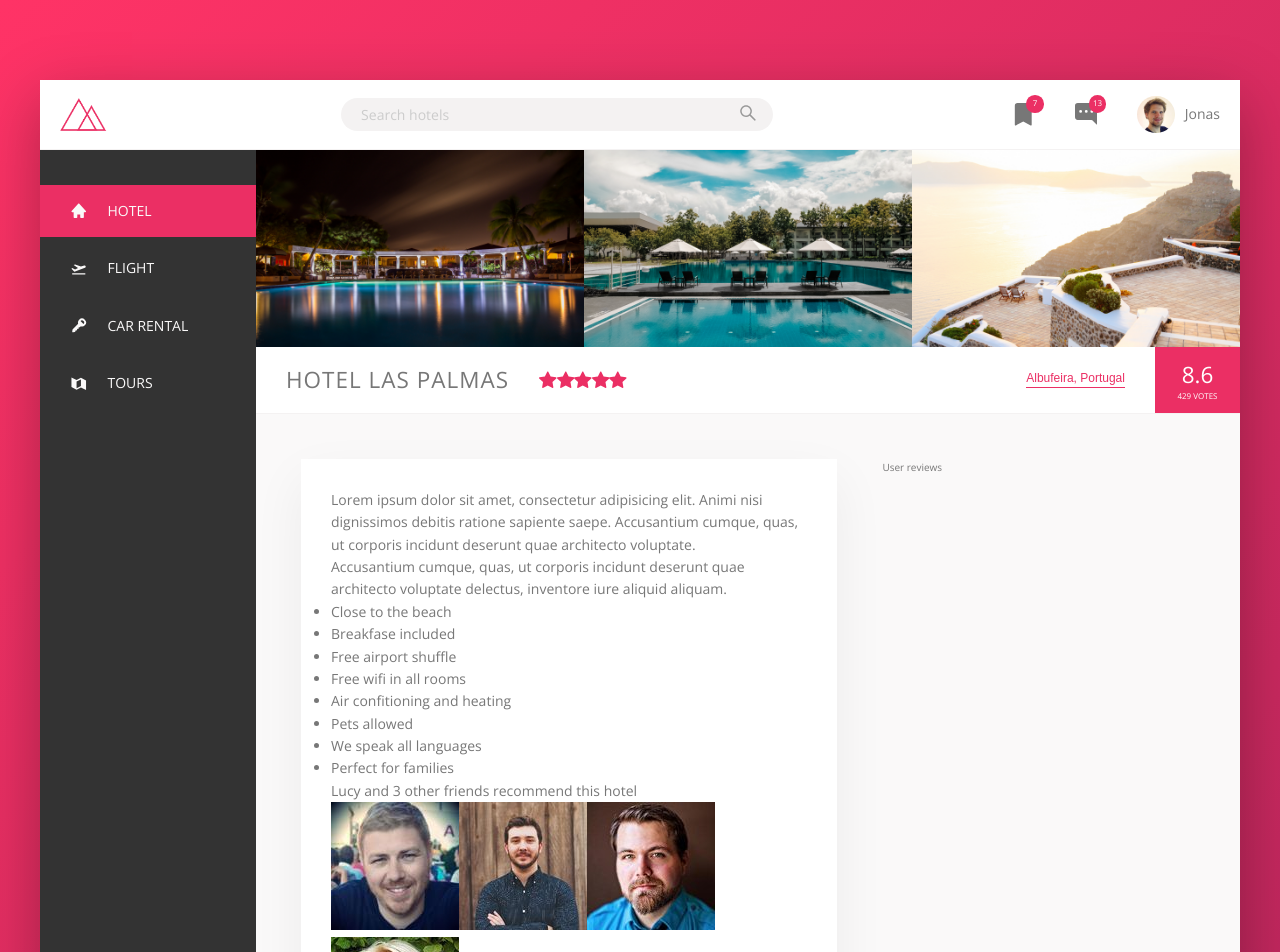
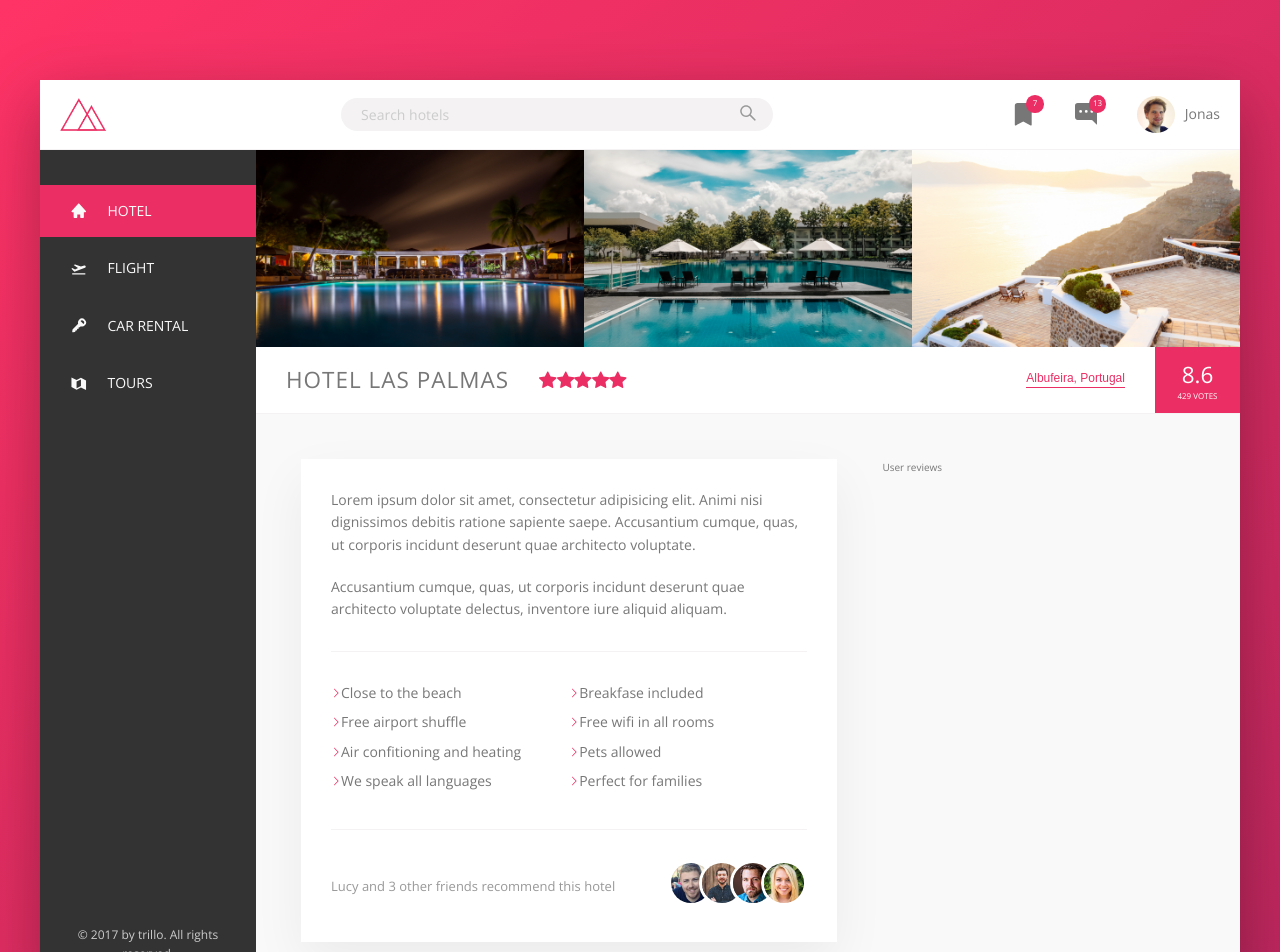
Before and after one commit to benwhite0820/trillo, a React (Vite) app: page / in a window 1280 px wide. Shown: the top 952 px of the page. Built offline with nearby package versions, Linux system fonts and the light colour scheme; some icons are missing.

Commit message:
building the description section - part 2

```diff
--- a/src/App.scss
+++ b/src/App.scss
@@ -14,3 +14,10 @@
   background-color: #fff;
   flex: 1;
 }
+
+.detail {
+  display: flex;
+  padding: 4.5rem;
+  background-color: var(--color-grey-light-1);
+  border-bottom: var(--line);
+}
--- a/src/App.tsx
+++ b/src/App.tsx
@@ -1,9 +1,10 @@
+import './App.scss';
 import Gallery from '@components/gallery/gallery.component';
-import './App.scss';
 import Header from '@components/header/header.component';
 import SideBar from '@components/side-bar/side-bar.component';
 import Overview from '@components/overview/overview.component';
-import Detail from '@components/detail/detail.component';
+import Description from '@components/description/description.component';
+import UserReviews from '@components/user-reviews/user-reviews.component';
 
 function App() {
   return (
@@ -15,7 +16,10 @@ function App() {
           <main className="hotel-view">
             <Gallery />
             <Overview />
-            <Detail />
+            <div className="detail">
+              <Description />
+              <UserReviews />
+            </div>
           </main>
         </div>
       </div>
--- /dev/null
+++ b/src/components/description/description.component.tsx
@@ -0,0 +1,46 @@
+import './description.style.scss';
+import Friend1 from '@assets/images/user-3.jpg';
+import Friend2 from '@assets/images/user-4.jpg';
+import Friend3 from '@assets/images/user-5.jpg';
+import Friend4 from '@assets/images/user-6.jpg';
+
+const Description = () => {
+  return (
+    <div className="description">
+      <p className="paragraph">
+        Lorem ipsum dolor sit amet, consectetur adipisicing elit. Animi nisi
+        dignissimos debitis ratione sapiente saepe. Accusantium cumque, quas, ut
+        corporis incidunt deserunt quae architecto voluptate.
+      </p>
+      <p className="paragraph">
+        Accusantium cumque, quas, ut corporis incidunt deserunt quae architecto
+        voluptate delectus, inventore iure aliquid aliquam.
+      </p>
+      <ul className="list">
+        <li className="list__item">Close to the beach</li>
+        <li className="list__item">Breakfase included</li>
+        <li className="list__item">Free airport shuffle</li>
+        <li className="list__item">Free wifi in all rooms</li>
+        <li className="list__item">Air confitioning and heating</li>
+        <li className="list__item">Pets allowed</li>
+        <li className="list__item">We speak all languages</li>
+        <li className="list__item">Perfect for families</li>
+      </ul>
+      <div className="recommend">
+        <p className="recommend__count">
+          Lucy and 3 other friends recommend this hotel
+        </p>
+        <div className="recommend__friends">
+          <div className="recommend__friends">
+            <img src={Friend1} alt="Friend 1" className="recommend__photo" />
+            <img src={Friend2} alt="Friend 2" className="recommend__photo" />
+            <img src={Friend3} alt="Friend 3" className="recommend__photo" />
+            <img src={Friend4} alt="Friend 4" className="recommend__photo" />
+          </div>
+        </div>
+      </div>
+    </div>
+  );
+};
+
+export default Description;
--- /dev/null
+++ b/src/components/description/description.style.scss
@@ -0,0 +1,72 @@
+.description {
+  font-size: 1.4rem;
+  background-color: #fff;
+  box-shadow: var(--shadow-light);
+  padding: 3rem;
+  flex: 0 0 60%;
+  margin-right: 4.5rem;
+}
+
+.paragraph {
+  &:not(:last-of-type) {
+    margin-bottom: 2rem;
+  }
+}
+
+.list {
+  list-style: none;
+  margin: 3rem 0;
+  padding: 3rem 0;
+  border-top: var(--line);
+  border-bottom: var(--line);
+
+  display: flex;
+  flex-wrap: wrap;
+
+  &__item {
+    flex: 0 0 50%;
+    margin-bottom: 0.7rem;
+  }
+
+  &__item::before {
+    content: '';
+    display: inline-block;
+    width: 1rem;
+    height: 1rem;
+
+    // older browser
+    // background-image: url('../../assets/images/chevron-thin-right.svg');
+    // background-size: cover;
+
+    // newer browsers => masks
+    background-color: var(--color-primary);
+    -webkit-mask-image: url('../../assets/images/chevron-thin-right.svg');
+    mask-image: url('../../assets/images/chevron-thin-right.svg');
+    -webkit-mask-size: cover;
+    mask-size: cover;
+  }
+}
+
+.recommend {
+  font-size: 1.3rem;
+  color: var(--color-grey-dark-3);
+
+  display: flex;
+  align-items: center;
+
+  &__count {
+    margin-right: auto;
+  }
+
+  &__photo {
+    box-sizing: content-box;
+    height: 4rem;
+    width: 4rem;
+    border-radius: 50%;
+    border: 0.3rem solid #fff;
+
+    &:not(:last-child) {
+      margin-right: -1.5rem;
+    }
+  }
+}
--- a/src/components/detail/detail.component.tsx
+++ /dev/null
@@ -1,50 +0,0 @@
-import './detail.style.scss';
-import Friend1 from '@assets/images/user-3.jpg';
-import Friend2 from '@assets/images/user-4.jpg';
-import Friend3 from '@assets/images/user-5.jpg';
-import Friend4 from '@assets/images/user-6.jpg';
-
-const Detail = () => {
-  return (
-    <div className="detail">
-      <div className="description">
-        <p className="paragraph">
-          Lorem ipsum dolor sit amet, consectetur adipisicing elit. Animi nisi
-          dignissimos debitis ratione sapiente saepe. Accusantium cumque, quas,
-          ut corporis incidunt deserunt quae architecto voluptate.
-        </p>
-        <p className="paragraph">
-          Accusantium cumque, quas, ut corporis incidunt deserunt quae
-          architecto voluptate delectus, inventore iure aliquid aliquam.
-        </p>
-        <ul className="list">
-          <li className="list__item">Close to the beach</li>
-          <li className="list__item">Breakfase included</li>
-          <li className="list__item">Free airport shuffle</li>
-          <li className="list__item">Free wifi in all rooms</li>
-          <li className="list__item">Air confitioning and heating</li>
-          <li className="list__item">Pets allowed</li>
-          <li className="list__item">We speak all languages</li>
-          <li className="list__item">Perfect for families</li>
-        </ul>
-        <div className="recommend">
-          <p className="recommend__count">
-            Lucy and 3 other friends recommend this hotel
-          </p>
-          <div className="recommend__friends">
-            <div className="recommend__friends">
-              <img src={Friend1} alt="Friend 1" className="recommend__photo" />
-              <img src={Friend2} alt="Friend 2" className="recommend__photo" />
-              <img src={Friend3} alt="Friend 3" className="recommend__photo" />
-              <img src={Friend4} alt="Friend 4" className="recommend__photo" />
-            </div>
-          </div>
-        </div>
-      </div>
-
-      <div className="user-reviews">User reviews</div>
-    </div>
-  );
-};
-
-export default Detail;
--- a/src/components/detail/detail.style.scss
+++ /dev/null
@@ -1,19 +0,0 @@
-.detail {
-  display: flex;
-  padding: 4.5rem;
-  background-color: var(--color-grey-light-1);
-  border-bottom: var(--line);
-}
-
-.description {
-  font-size: 1.4rem;
-  background-color: #fff;
-  box-shadow: var(--shadow-light);
-  padding: 3rem;
-  flex: 0 0 60%;
-  margin-right: 4.5rem;
-}
-
-.user-reviews {
-  flex: 1;
-}
--- /dev/null
+++ b/src/components/user-reviews/user-reviews.component.tsx
@@ -0,0 +1,7 @@
+import './user-reviews.style.scss';
+
+const UserReviews = () => {
+  return <div className="user-reviews">User reviews</div>;
+};
+
+export default UserReviews;
--- /dev/null
+++ b/src/components/user-reviews/user-reviews.style.scss
@@ -0,0 +1,3 @@
+.user-reviews {
+  flex: 1;
+}
```
